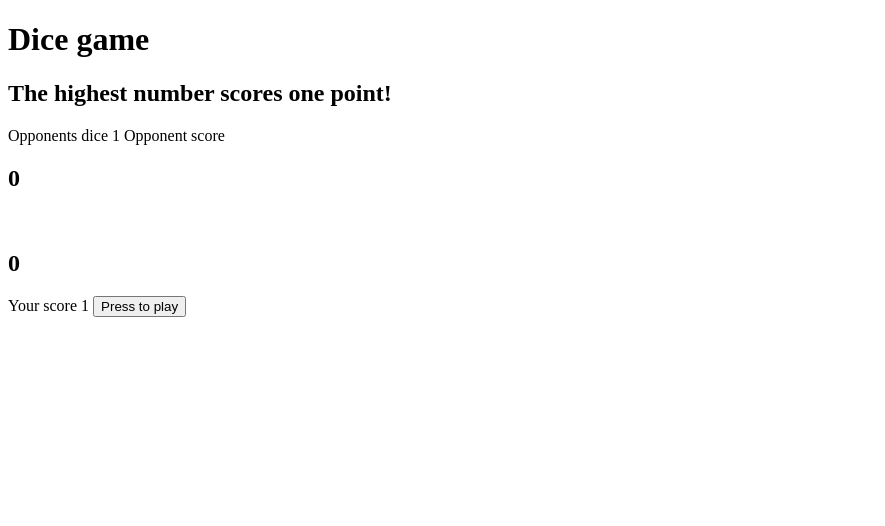
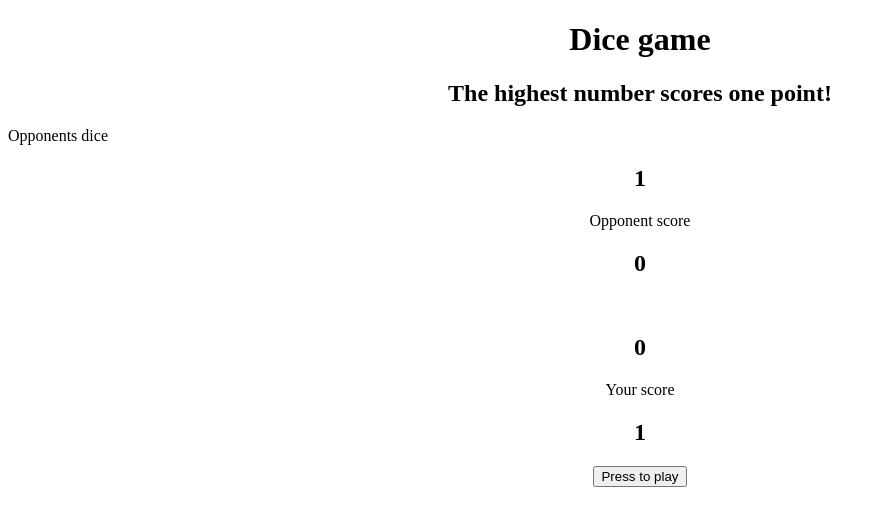
Before and after one commit to alexanderjsn/dicegame, a plain HTML site: page index.html in a window 1280 px wide. Shown: the whole page, without its empty margins (0-885 px from the left). Drawn offline with Linux system fonts and the light colour scheme.

Commit message:
added positioning to elements

```diff
--- a/assets/style.css
+++ b/assets/style.css
@@ -1,10 +1,8 @@
-.one {
-    background-color: green;
-    width: 100%;
-    height: 100%;
+.title, .subtitle {
+    text-align: center;
 }
-.two {
-    background-color: blue;
-    width: 100%;
-    height: 100%;
+
+.playerscore,.opponentscore, .opponentdice, .playerdice,
+#playbutton, .yourside, .opponentside{
+    text-align: center;
 }
--- a/index.html
+++ b/index.html
@@ -12,16 +12,18 @@
     <h1 class="title">Dice game</h1>
     </header>
 <h2 class="subtitle">The highest number scores one point!</h2>
-<span>Opponents dice</span>
-<span class="opponentdice">1</span>
-<span class="opponentside">Opponent score</span>
+<p>Opponents dice</p>
+<h2 class="opponentdice">1</h2>
+<p class="opponentside">Opponent score</p>
 <h2 class="opponentscore">0</h2>
 <br>
 <h2 class="playerscore">0</h2>
-<span class="yourside">Your score</span>
-<span class="playerdice">1</span>
+<p class="yourside">Your score</p>
+<h2 class="playerdice">1</h2>
 
-<button id="playbutton">Press to play</button>
+<div id="playbutton">
+<button id="button">Press to play</button>
+</div>
     <script src="./assets/script.js"></script>
 </body>
 </html>
```
